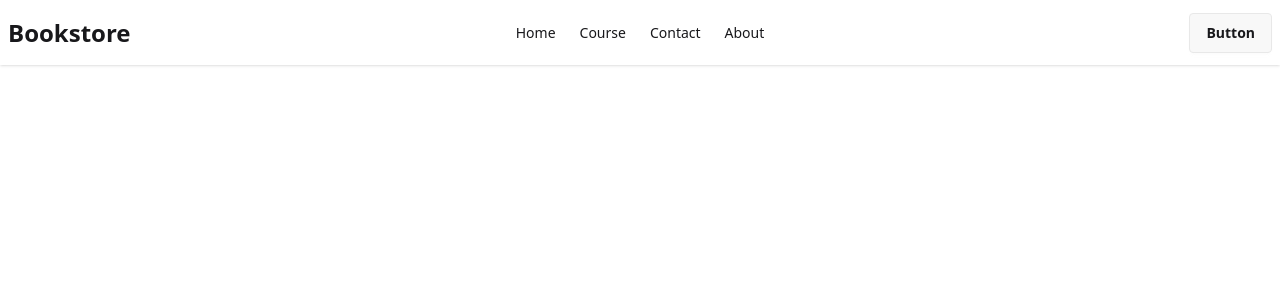
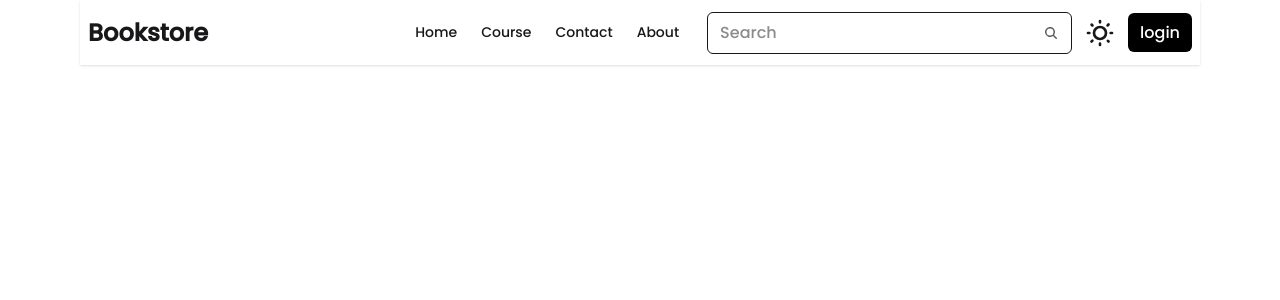
Before and after one commit to VirtualRohit29/E-Commerce-Website, a React (Vite) app: page / in a window 1280 px wide. Shown: the top 300 px of the page. Built offline with nearby package versions, Linux system fonts and the light colour scheme.

Commit message:
Navbar completed

```diff
--- a/src/components/Navbar.jsx
+++ b/src/components/Navbar.jsx
@@ -1,9 +1,18 @@
 import React from 'react'
 
 const Navbar = () => {
+  const navItems=(
+    <>
+    <li><a>Home</a></li>
+      <li><a>Course</a></li>
+      <li><a>Contact</a></li>
+
+      <li><a>About</a></li>
+    </>
+  );
   return (
     <>
-    <div>
+    <div className='max-w-screen-2xl container mx-auto md:px-20 px-4'>
     <div className="navbar bg-base-100 shadow-sm">
   <div className="navbar-start">
     <div className="dropdown">
@@ -13,26 +22,59 @@
       <ul
         tabIndex={0}
         className="menu menu-sm dropdown-content bg-base-100 rounded-box z-1 mt-3 w-52 p-2 shadow">
-        <li><a>Home</a></li>
-      <li><a>Course</a></li>
-      <li><a>Contact</a></li>
-
-      <li><a>About</a></li>
+        {navItems}
       </ul>
     </div>
     <a className=" text-2xl font-bold cursor-pointer">Bookstore</a>
   </div>
+  <div className="navbar-end space-x-3">
+
   <div className="navbar-center hidden lg:flex">
     <ul className="menu menu-horizontal px-1">
-      <li><a>Home</a></li>
-      <li><a>Course</a></li>
-      <li><a>Contact</a></li>
-
-      <li><a>About</a></li>
+      {navItems}
     </ul>
   </div>
-  <div className="navbar-end">
-    <a className="btn">Button</a>
+
+  <div className='hidden md:block'>
+  <label className=" px-3 py-2 border rounded-md flex items-center gap-2">
+  <input type="text" className="grow outline-none" placeholder="Search" />
+  <svg
+    xmlns="http://www.w3.org/2000/svg"
+    viewBox="0 0 16 16"
+    fill="currentColor"
+    className="h-4 w-4 opacity-70">
+    <path
+      fillRule="evenodd"
+      d="M9.965 11.026a5 5 0 1 1 1.06-1.06l2.755 2.754a.75.75 0 1 1-1.06 1.06l-2.755-2.754ZM10.5 7a3.5 3.5 0 1 1-7 0 3.5 3.5 0 0 1 7 0Z"
+      clipRule="evenodd" />
+  </svg>
+</label>
+  </div>
+  <label className="swap swap-rotate">
+  {/* this hidden checkbox controls the state */}
+  <input type="checkbox" className="theme-controller" value="synthwave" />
+
+  {/* sun icon */}
+  <svg
+    className="swap-off h-8 w-8 fill-current"
+    xmlns="http://www.w3.org/2000/svg"
+    viewBox="0 0 24 24">
+    <path
+      d="M5.64,17l-.71.71a1,1,0,0,0,0,1.41,1,1,0,0,0,1.41,0l.71-.71A1,1,0,0,0,5.64,17ZM5,12a1,1,0,0,0-1-1H3a1,1,0,0,0,0,2H4A1,1,0,0,0,5,12Zm7-7a1,1,0,0,0,1-1V3a1,1,0,0,0-2,0V4A1,1,0,0,0,12,5ZM5.64,7.05a1,1,0,0,0,.7.29,1,1,0,0,0,.71-.29,1,1,0,0,0,0-1.41l-.71-.71A1,1,0,0,0,4.93,6.34Zm12,.29a1,1,0,0,0,.7-.29l.71-.71a1,1,0,1,0-1.41-1.41L17,5.64a1,1,0,0,0,0,1.41A1,1,0,0,0,17.66,7.34ZM21,11H20a1,1,0,0,0,0,2h1a1,1,0,0,0,0-2Zm-9,8a1,1,0,0,0-1,1v1a1,1,0,0,0,2,0V20A1,1,0,0,0,12,19ZM18.36,17A1,1,0,0,0,17,18.36l.71.71a1,1,0,0,0,1.41,0,1,1,0,0,0,0-1.41ZM12,6.5A5.5,5.5,0,1,0,17.5,12,5.51,5.51,0,0,0,12,6.5Zm0,9A3.5,3.5,0,1,1,15.5,12,3.5,3.5,0,0,1,12,15.5Z" />
+  </svg>
+
+  {/* moon icon */}
+  <svg
+    className="swap-on h-8 w-8 fill-current"
+    xmlns="http://www.w3.org/2000/svg"
+    viewBox="0 0 24 24">
+    <path
+      d="M21.64,13a1,1,0,0,0-1.05-.14,8.05,8.05,0,0,1-3.37.73A8.15,8.15,0,0,1,9.08,5.49a8.59,8.59,0,0,1,.25-2A1,1,0,0,0,8,2.36,10.14,10.14,0,1,0,22,14.05,1,1,0,0,0,21.64,13Zm-9.5,6.69A8.14,8.14,0,0,1,7.08,5.22v.27A10.15,10.15,0,0,0,17.22,15.63a9.79,9.79,0,0,0,2.1-.22A8.11,8.11,0,0,1,12.14,19.73Z" />
+  </svg>
+</label>
+  <div className="">
+    <a className="bg-black text-white px-3 py-2 rounded-md hover:bg-slate-800 duration-300 cursor-pointer">login</a>
+  </div>
   </div>
 </div>
     </div>
--- a/src/index.css
+++ b/src/index.css
@@ -1,2 +1,7 @@
+@import url('https://fonts.googleapis.com/css2?family=Fredoka:wght@300..700&family=Poppins:wght@500&display=swap');
 @import "tailwindcss";
 @plugin "daisyui";
+
+body{
+    font-family: 'sans-serif','poppins';
+}
```
